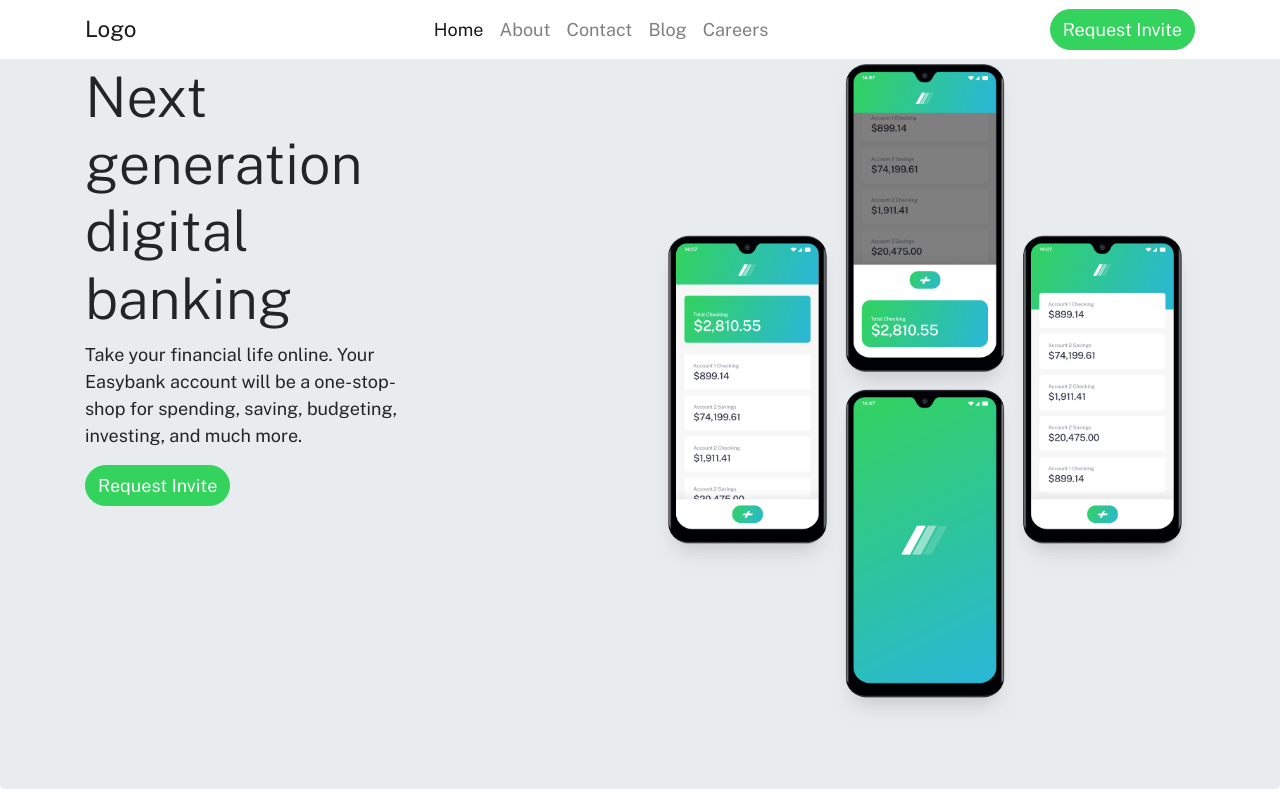
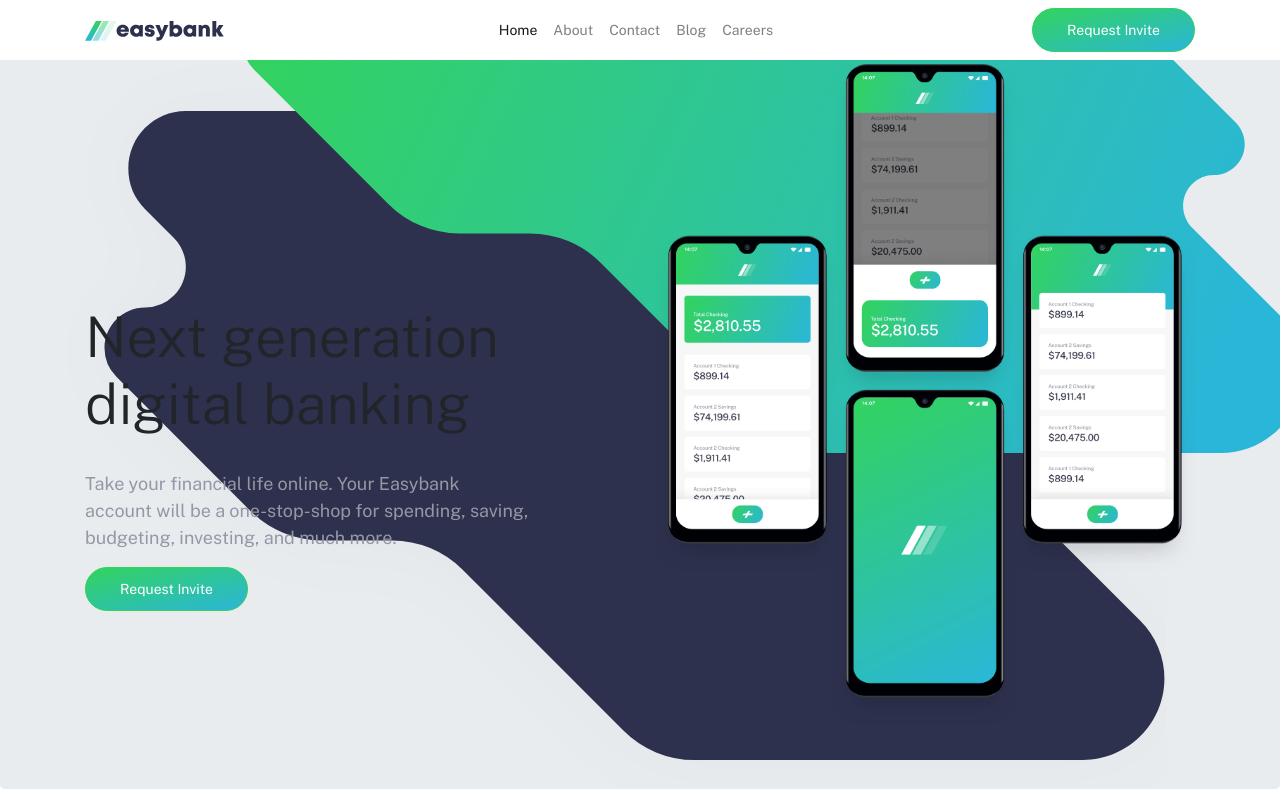
Before and after one commit to denisaorlikova/easybank, a website: page index.html in a window 1280 px wide. Shown: the top 800 px of the page. Drawn offline with nearby package versions, Linux system fonts and the light colour scheme.

Commit message:
adjust header styles

```diff
--- a/index.html
+++ b/index.html
@@ -6,11 +6,16 @@
     <title></title>
     <link href="https://fonts.googleapis.com/css2?family=Public+Sans:ital,wght@0,300;0,400;0,700;1,300;1,400;1,700&display=swap" rel="stylesheet">
     <link rel="stylesheet" href="main.css" type="text/css">
+    <script src="https://code.jquery.com/jquery-3.5.1.slim.min.js" integrity="sha384-DfXdz2htPH0lsSSs5nCTpuj/zy4C+OGpamoFVy38MVBnE+IbbVYUew+OrCXaRkfj" crossorigin="anonymous"></script>
+    <script src="https://cdn.jsdelivr.net/npm/popper.js@1.16.0/dist/umd/popper.min.js" integrity="sha384-Q6E9RHvbIyZFJoft+2mJbHaEWldlvI9IOYy5n3zV9zzTtmI3UksdQRVvoxMfooAo" crossorigin="anonymous"></script>
+    <script src="https://stackpath.bootstrapcdn.com/bootstrap/4.5.0/js/bootstrap.min.js" integrity="sha384-OgVRvuATP1z7JjHLkuOU7Xw704+h835Lr+6QL9UvYjZE3Ipu6Tp75j7Bh/kR0JKI" crossorigin="anonymous"></script>
   </head>
   <body>
     <nav class="navbar navbar-expand-md navbar-light fixed-top bg-white">
       <div class="container">
-        <a class="navbar-brand" href="#">Logo</a>
+        <a class="navbar-brand" href="#">
+          <img src="images/logo.svg" alt="Easybank logo">
+        </a>
         <button class="navbar-toggler" type="button" data-toggle="collapse" data-target="#navbarsExampleDefault" aria-controls="navbarsExampleDefault" aria-expanded="false" aria-label="Toggle navigation">
           <span class="navbar-toggler-icon"></span>
         </button>
@@ -41,12 +46,12 @@
       <div class="jumbotron">
         <div class="container">
           <div class="row">
-            <div class="col-md-4">
+            <div class="col-md-5">
               <h1 class="display-4">Next generation digital banking</h1>
               <p>Take your financial life online. Your Easybank account will be a one-stop-shop for spending, saving, budgeting, investing, and much more.</p>
-              <p><a class="btn btn-primary" href="#" role="button">Request Invite</a></p>
+              <button class="btn btn-primary" href="#" role="button">Request Invite</button>
             </div>
-            <div class="offset-md-2 col-md-6">
+            <div class="offset-md-1 col-md-6" id="intro-bg">
               <img class="img-fluid" src="images/image-mockups.png" alt="">
             </div>
           </div>
--- a/main.scss
+++ b/main.scss
@@ -1,4 +1,4 @@
-// Custom Variables
+// Customize Variables
 
 $theme-colors: (
   "primary": #33D35E,
@@ -14,8 +14,39 @@
 $h3-font-size:                $font-size-base * 1.33;
 $h4-font-size:                $font-size-base * 0.89;
 
-$border-radius:               22px;
+$btn-border-radius:           22px;
 
-//Include all of Bootstrap
+// Include all of Bootstrap
 
 @import "node_modules/bootstrap/scss/bootstrap";
+
+// Custom.scss
+
+.nav-link {
+  font-size: 0.875rem;
+}
+
+.btn-primary {
+  font-size: 0.875rem;
+  height: 44px;
+  width: 163px;
+  background-image: linear-gradient(to bottom right, #33D35E, #2AB6D9);
+}
+
+.jumbotron {
+  background-image: url("images/bg-intro-desktop.svg");
+  background-blend-mode: normal;
+  background-repeat: no-repeat;
+  background-position: 350% 80%;
+  background-attachment: fixed;
+}
+
+.jumbotron h1 {
+  padding-top: 15rem;
+  padding-bottom: 1.5rem;
+}
+
+.jumbotron p {
+  color: #9597A5;
+  padding-bottom: 2.25;
+}
```
Also changed, not shown: main.css, 1 other file.
